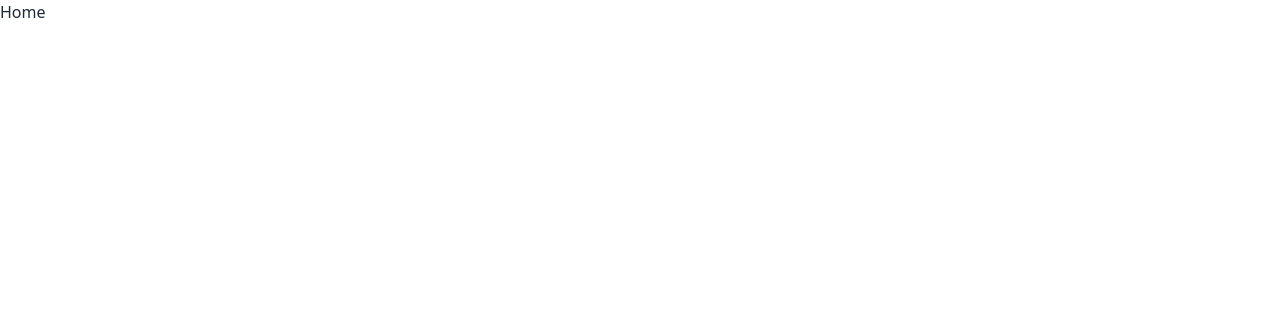
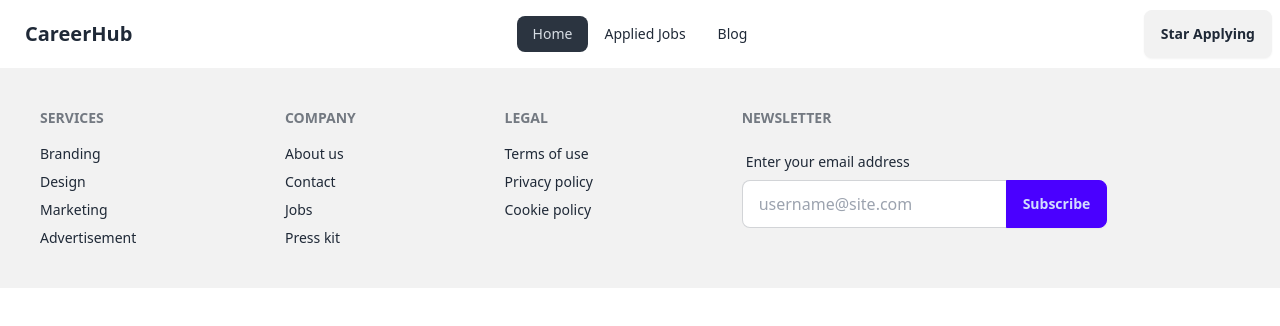
Before and after one commit to najim2004/career-hub, a React (Vite) app: page / in a window 1280 px wide. Shown: the top 326 px of the page. Built offline with nearby package versions, Linux system fonts and the light colour scheme.

Commit message:
added navbar and footer

```diff
--- a/src/components/Footer/Footer.jsx
+++ b/src/components/Footer/Footer.jsx
@@ -1,9 +1,41 @@
-import React from 'react';
 
 const Footer = () => {
     return (
         <div>
-
+            <footer className="footer p-10 bg-base-200 text-base-content">
+                <nav>
+                    <h6 className="footer-title">Services</h6>
+                    <a className="link link-hover">Branding</a>
+                    <a className="link link-hover">Design</a>
+                    <a className="link link-hover">Marketing</a>
+                    <a className="link link-hover">Advertisement</a>
+                </nav>
+                <nav>
+                    <h6 className="footer-title">Company</h6>
+                    <a className="link link-hover">About us</a>
+                    <a className="link link-hover">Contact</a>
+                    <a className="link link-hover">Jobs</a>
+                    <a className="link link-hover">Press kit</a>
+                </nav>
+                <nav>
+                    <h6 className="footer-title">Legal</h6>
+                    <a className="link link-hover">Terms of use</a>
+                    <a className="link link-hover">Privacy policy</a>
+                    <a className="link link-hover">Cookie policy</a>
+                </nav>
+                <form>
+                    <h6 className="footer-title">Newsletter</h6>
+                    <fieldset className="form-control w-80">
+                        <label className="label">
+                            <span className="label-text">Enter your email address</span>
+                        </label>
+                        <div className="join">
+                            <input type="text" placeholder="username@site.com" className="input input-bordered join-item" />
+                            <button className="btn btn-primary join-item">Subscribe</button>
+                        </div>
+                    </fieldset>
+                </form>
+            </footer>
         </div>
     );
 };
--- /dev/null
+++ b/src/components/Header/Header.jsx
@@ -0,0 +1,36 @@
+import { NavLink } from "react-router-dom"
+
+const Header = () => {
+    const navLink=<>
+                    <li><NavLink to={'/'}>Home</NavLink></li>
+                    <li><NavLink to={'/applied'}>Applied Jobs</NavLink></li>
+                    <li><NavLink to={'/blog'}>Blog</NavLink></li>
+                </>
+    return (
+        <div className="max-w-[1320px] mx-auto">
+            <div className="navbar bg-base-100">
+                <div className="navbar-start">
+                    <div className="dropdown">
+                        <div tabIndex={0} role="button" className="btn btn-ghost lg:hidden">
+                            <svg xmlns="http://www.w3.org/2000/svg" className="h-5 w-5" fill="none" viewBox="0 0 24 24" stroke="currentColor"><path strokeLinecap="round" strokeLinejoin="round" strokeWidth="2" d="M4 6h16M4 12h8m-8 6h16" /></svg>
+                        </div>
+                        <ul tabIndex={0} className="menu menu-sm dropdown-content mt-3 z-[1] p-2 shadow bg-base-100 rounded-box w-52">
+                            {navLink}
+                        </ul>
+                    </div>
+                    <a className="btn btn-ghost text-xl">CareerHub</a>
+                </div>
+                <div className="navbar-center hidden lg:flex">
+                    <ul className="menu menu-horizontal px-1">
+                        {navLink}
+                    </ul>
+                </div>
+                <div className="navbar-end">
+                    <a className="btn">Star Applying</a>
+                </div>
+            </div>
+        </div>
+    );
+};
+
+export default Header;
--- a/src/components/Root/Root.jsx
+++ b/src/components/Root/Root.jsx
@@ -1,9 +1,13 @@
 import { Outlet } from "react-router-dom";
+import Footer from "../Footer/Footer";
+import Header from "../Header/Header";
 
 const Root = () => {
     return (
         <div>
+            <Header></Header>
             <Outlet></Outlet>
+            <Footer></Footer>
         </div>
     );
 };
```
Also changed, not shown: src/main.jsx (+10 -1 lines).
